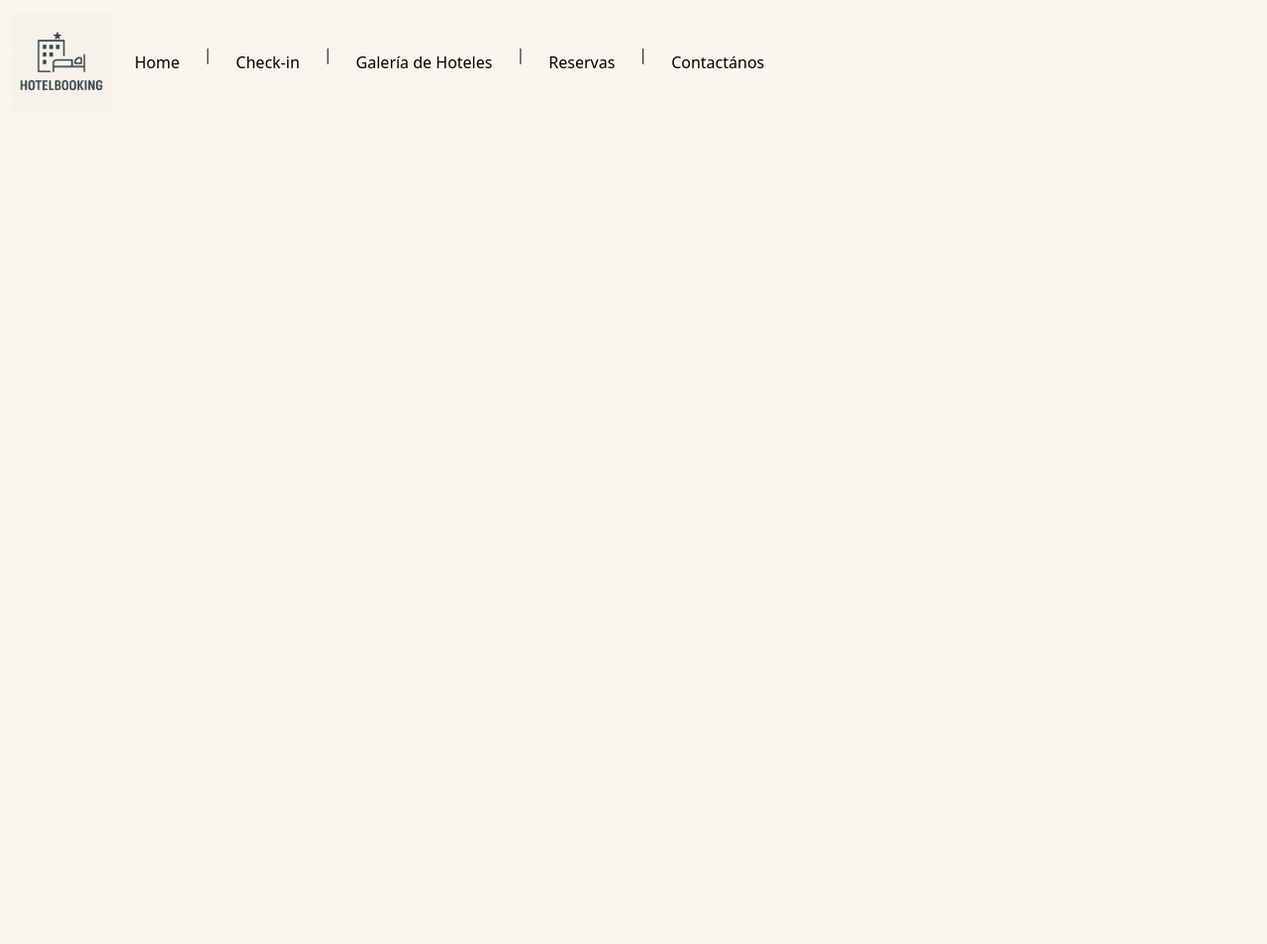
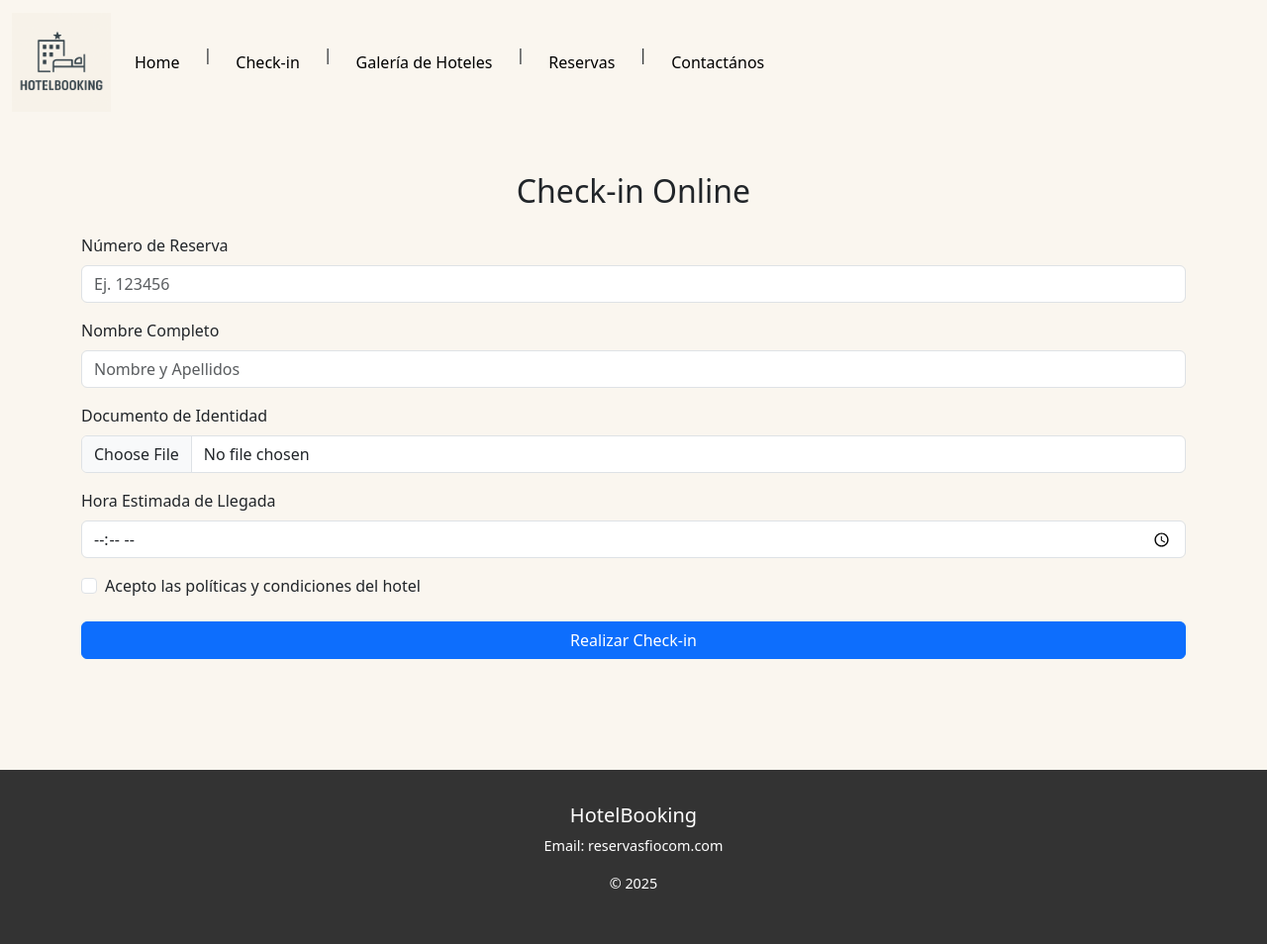
Before and after one commit to roinerda/web-project, a plain HTML site: page CheckIn.html in a window 1280 px wide. Shown: the whole page at 99% size. Before the commit the page ends 800 px from the top, so only its background shows below. Drawn offline with nearby package versions, Linux system fonts and the light colour scheme.

Commit message:
ultimos cambios

```diff
--- a/CheckIn.html
+++ b/CheckIn.html
@@ -3,10 +3,8 @@
   <head>
     <meta charset="utf-8">
     <meta name="viewport" content="width=device-width, initial-scale=1">
+    <link rel="stylesheet" href="Style.css">
     <title>Check-in</title>
-    <link rel="stylesheet" href="Style.css">
-    <link rel="icon" type="image/svg+xml" href="img/logo.png" />
-
     <link href="https://cdn.jsdelivr.net/npm/bootstrap@5.3.5/dist/css/bootstrap.min.css" rel="stylesheet" integrity="sha384-SgOJa3DmI69IUzQ2PVdRZhwQ+dy64/BUtbMJw1MZ8t5HZApcHrRKUc4W0kG879m7" crossorigin="anonymous">
   </head>
 
@@ -44,7 +42,47 @@
                 </ul>
             </div>
     </nav>
-    <script src="https://cdn.jsdelivr.net/npm/bootstrap@5.3.5/dist/js/bootstrap.bundle.min.js" integrity="sha384-k6d4wzSIapyDyv1kpU366/PK5hCdSbCRGRCMv+eplOQJWyd1fbcAu9OCUj5zNLiq" crossorigin="anonymous"></script>
 
-</body>
+    <div class="container mt-5 mb-5">
+        <h2 class="text-center mb-4">Check-in Online</h2>
+        <form>
+          <div class="mb-3">
+            <label for="reserva" class="form-label">Número de Reserva</label>
+            <input type="text" class="form-control" id="reserva" placeholder="Ej. 123456">
+          </div>
+
+          <div class="mb-3">
+            <label for="nombre" class="form-label">Nombre Completo</label>
+            <input type="text" class="form-control" id="nombre" placeholder="Nombre y Apellidos">
+          </div>
+
+          <div class="mb-3">
+            <label for="documento" class="form-label">Documento de Identidad</label>
+            <input type="file" class="form-control" id="file">
+          </div>
+
+          <div class="mb-3">
+            <label for="hora" class="form-label">Hora Estimada de Llegada</label>
+            <input type="time" class="form-control" id="hora">
+          </div>
+
+          <div class="form-check mb-4">
+            <input class="form-check-input" type="checkbox" id="acepto" required>
+            <label class="form-check-label" for="acepto">
+              Acepto las políticas y condiciones del hotel
+            </label>
+          </div>
+
+          <button type="submit" class="btn btn-primary w-100">Realizar Check-in</button>
+        </form>
+      </div>
+         <script src="https://cdn.jsdelivr.net/npm/bootstrap@5.3.5/dist/js/bootstrap.bundle.min.js" integrity="sha384-k6d4wzSIapyDyv1kpU366/PK5hCdSbCRGRCMv+eplOQJWyd1fbcAu9OCUj5zNLiq" crossorigin="anonymous"></script>
+
+  </body>
+ <footer>
+          <div class="container text-center py-4">
+            <h5>HotelBooking</h5>
+            <p>Email: reservasfiocom.com
+              <p>&copy; 2025 </p>
+            </footer>
 </html>
```
Also changed, not shown: Barcelo.html (+7 -0 lines), Manoa.html (+12 -5 lines), Nayara.html (+7 -0 lines), Pago.html (+7 -1 lines), index.html (+1 -1 lines), papagayo.html (+47 -21 lines), reservas.html (+17 -12 lines).
